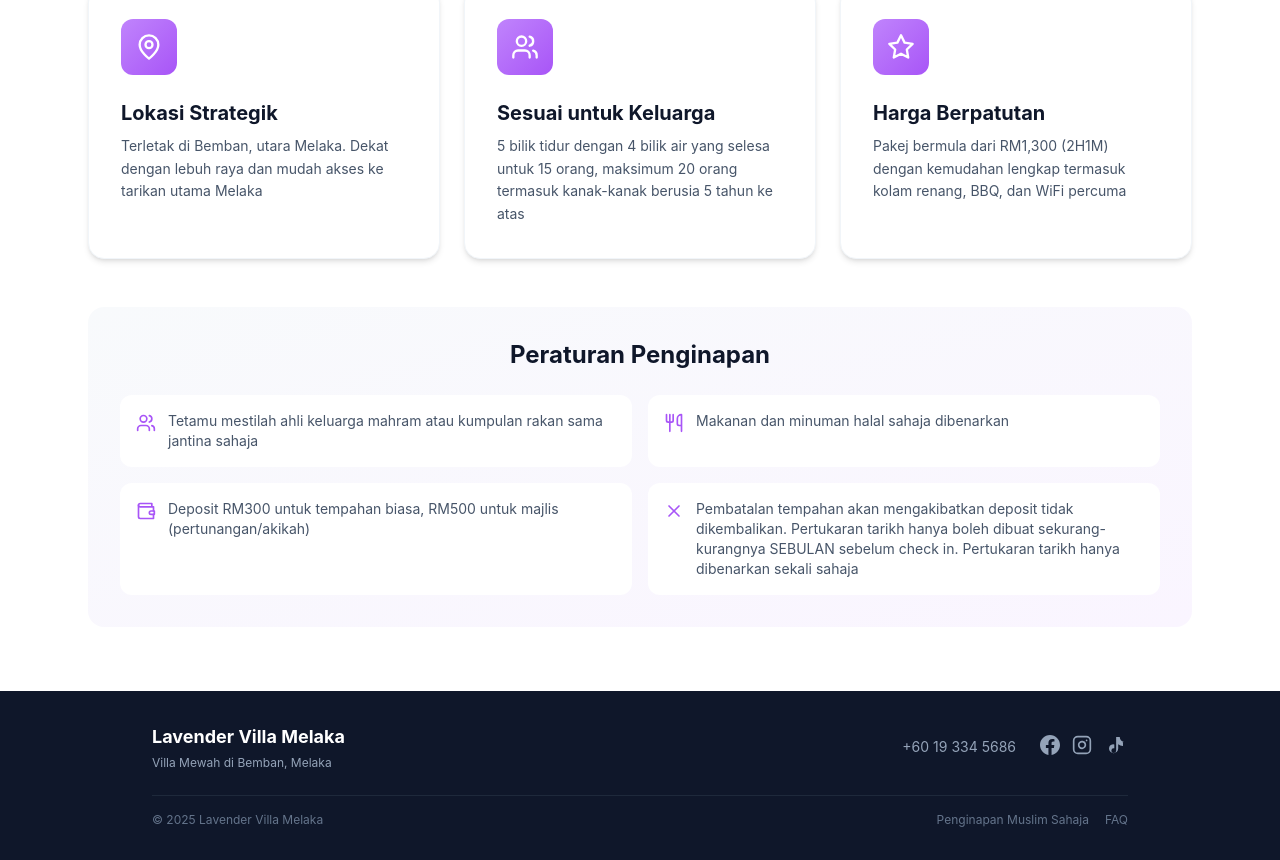
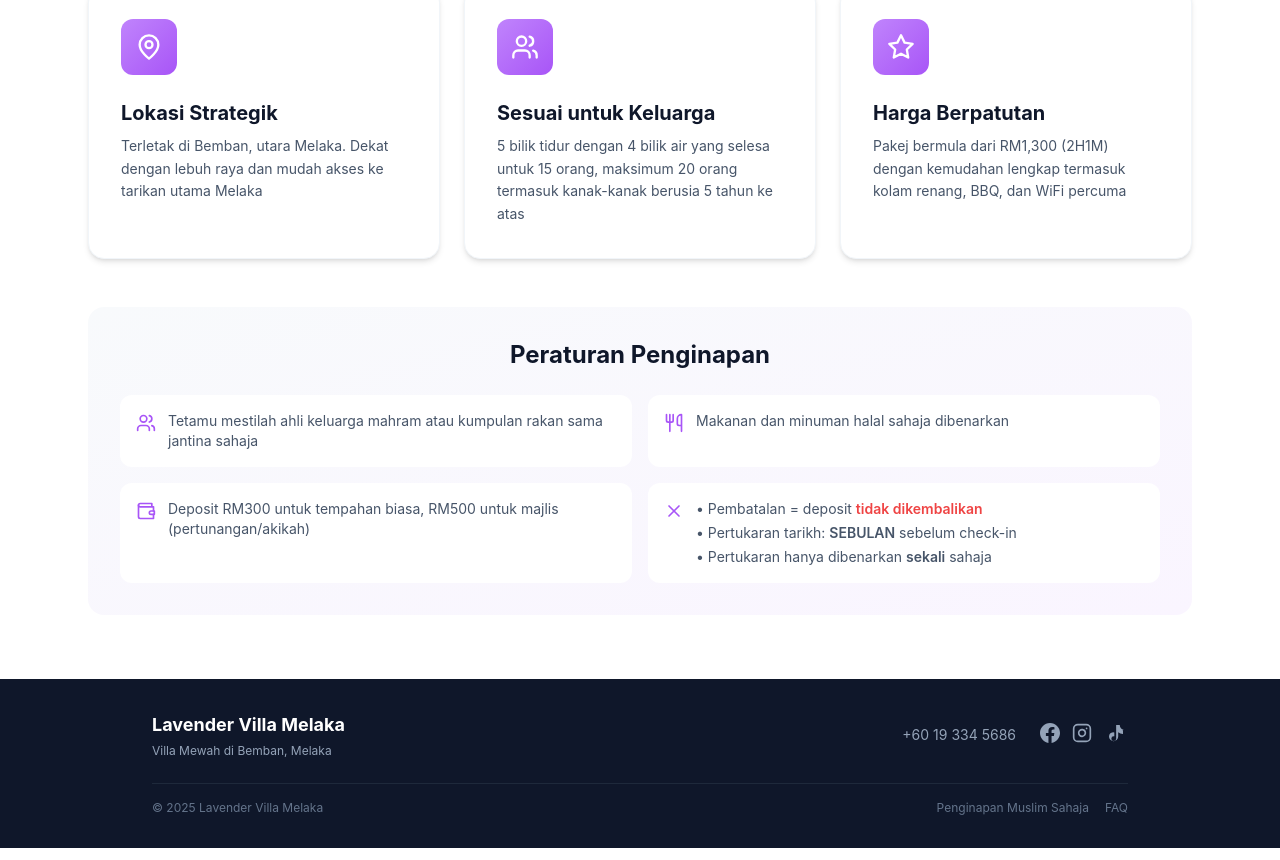
Before and after one commit to najmizulhusni/lavender-villa, a React (Vite) app: page / in a window 1280 px wide. Shown: the part 6444-7304 px from the top of the page. Built offline with nearby package versions, Linux system fonts and the light colour scheme; no server answers; the database is empty.

Commit message:
Improve cancellation policy text - cleaner with bullet points and bold keywords

```diff
--- a/src/App.jsx
+++ b/src/App.jsx
@@ -1733,7 +1733,11 @@ Saya ingin membuat tempahan untuk Lavender Villa Melaka pada tarikh di atas. Sil
               </div>
               <div className="flex items-start gap-3 bg-white rounded-xl p-4">
                 <X className="w-5 h-5 text-purple-500 flex-shrink-0 mt-0.5" />
-                <p className="text-slate-600">Pembatalan tempahan akan mengakibatkan deposit tidak dikembalikan. Pertukaran tarikh hanya boleh dibuat sekurang-kurangnya SEBULAN sebelum check in. Pertukaran tarikh hanya dibenarkan sekali sahaja</p>
+                <div className="text-slate-600">
+                  <p className="mb-1">• Pembatalan = deposit <span className="font-semibold text-red-500">tidak dikembalikan</span></p>
+                  <p className="mb-1">• Pertukaran tarikh: <span className="font-semibold">SEBULAN</span> sebelum check-in</p>
+                  <p>• Pertukaran hanya dibenarkan <span className="font-semibold">sekali</span> sahaja</p>
+                </div>
               </div>
             </div>
           </div>
```
